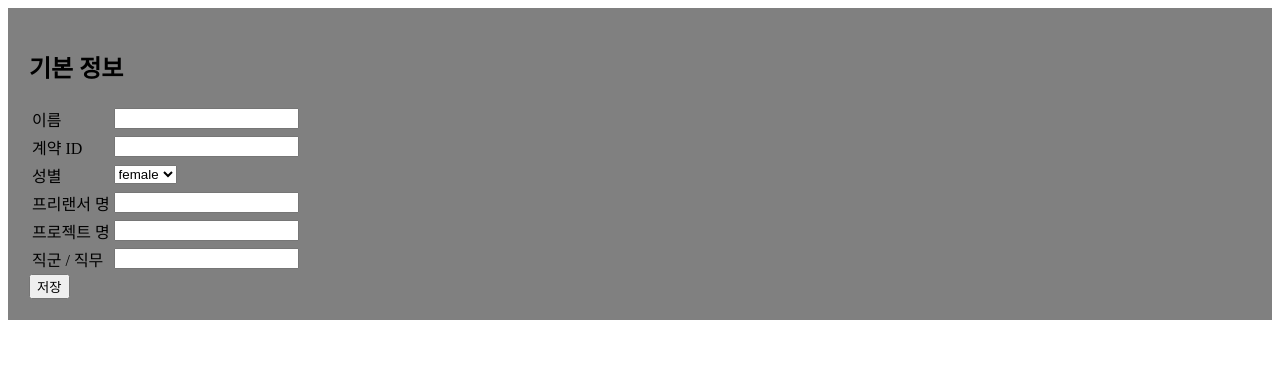
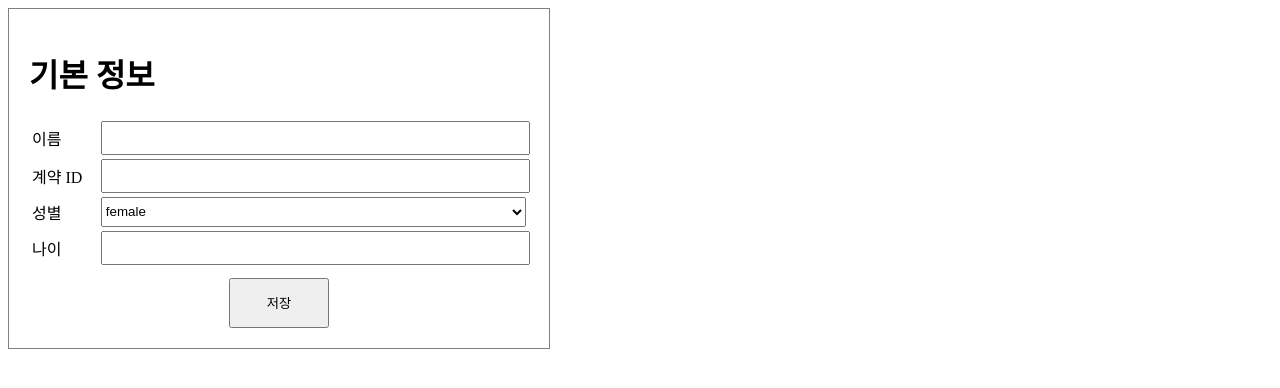
Before and after one commit to yangSangHoon/react-hook-form-scaffoling, a React (Vite) app: page /match/1 in a window 1280 px wide. Shown: the top 388 px of the page. Built offline with nearby package versions, Linux system fonts and the light colour scheme.

Commit message:
2. validation & error

```diff
--- a/src/pages/match/MatchDetail.tsx
+++ b/src/pages/match/MatchDetail.tsx
@@ -1,6 +1,6 @@
 import { RouteComponentProps } from 'react-router';
+import { useForm } from 'react-hook-form';
 import MatchDetailStyle from './MatchDetailStyle';
-import { useForm } from 'react-hook-form';
 
 interface Params {
     id: string;
@@ -28,58 +28,61 @@ const MatchDetail: React.VFC<RouteComponentProps<Params>> = ({ match }) => {
     const name = watch('name');
     console.log(name);
 
+    console.log('errors', errors);
+
     return (
-        <article css={MatchDetailStyle}>
+        <MatchDetailStyle>
             <h1>기본 정보</h1>
             <form onSubmit={handleSubmit(onSubmit)}>
                 <table>
                     <tbody>
                         <tr>
-                            <td>이름</td>
                             <td>
-                                <input type="text" {...register('name')}></input>
+                                <label>이름</label>
+                                <div>
+                                    <input type="text" {...register('name', { required: true, maxLength: 4 })}></input>
+                                    {errors.name?.type === 'maxLength' && <div className="error">4글자 이하로 입력해 주세요.</div>}
+                                    {errors.name?.type === 'required' && <div className="error">이름은 필수 값입니다.</div>}
+                                </div>
                             </td>
                         </tr>
                         <tr>
-                            <td>계약 ID</td>
                             <td>
-                                <input type="text" {...register('contractId', { required: true })}></input>
-                                {errors.contractId && <div className="error">계약 ID는 필수 값입니다.</div>}
+                                <label>계약 ID</label>
+                                <div>
+                                    <input type="text" {...register('contractId', { required: true, pattern: /^[A-Za-z]+$/i })}></input>
+                                    {errors.contractId?.type === 'pattern' && <div className="error">영문만 입력 가능합니다.</div>}
+                                    {errors.contractId?.type === 'required' && <div className="error">계약 ID는 필수 값입니다.</div>}
+                                </div>
                             </td>
                         </tr>
                         <tr>
-                            <td>성별</td>
                             <td>
-                                <select {...register('gender')}>
-                                    <option value="female">female</option>
-                                    <option value="male">male</option>
-                                    <option value="other">other</option>
-                                </select>
+                                <label>성별</label>
+                                <div>
+                                    <select {...register('gender')}>
+                                        <option value="female">female</option>
+                                        <option value="male">male</option>
+                                        <option value="other">other</option>
+                                    </select>
+                                </div>
                             </td>
                         </tr>
                         <tr>
-                            <td>프리랜서 명</td>
                             <td>
-                                <input type="text"></input>
-                            </td>
-                        </tr>
-                        <tr>
-                            <td>프로젝트 명</td>
-                            <td>
-                                <input type="text"></input>
-                            </td>
-                        </tr>
-                        <tr>
-                            <td>직군 / 직무</td>
-                            <td>
-                                <input type="text"></input>
+                                <label>나이</label>
+                                <div>
+                                    <input type="number" {...register('age', { min: 18, max: 999 })} />
+                                    {errors.age?.type === 'min' && <div className="error">18이상으로 입력해 주세요.</div>}
+                                    {errors.age?.type === 'max' && <div className="error">999세 이하로 입력해 주세요</div>}
+                                </div>
                             </td>
                         </tr>
                     </tbody>
                 </table>
                 <button type="submit">저장</button>
             </form>
-        </article>
+        </MatchDetailStyle>
     );
 };
 
--- a/src/pages/match/MatchDetailStyle.ts
+++ b/src/pages/match/MatchDetailStyle.ts
@@ -1,12 +1,44 @@
-import { css, jsx } from '@emotion/react';
+import { css } from '@emotion/react';
+import styled from '@emotion/styled';
 
-const MatchDetailStyle = css`
+const MatchDetailStyle = styled.div`
     border: 1px solid gray;
     padding: 20px;
+    max-width: 500px;
 
-    background-color: gray;
-    & .error {
+    .error {
         color: red;
+    }
+
+    table {
+        width: 100%;
+    }
+
+    td {
+        display: flex;
+        align-items: center;
+        label {
+            display: inline-block;
+            width: 80px;
+        }
+        div {
+            width: 100%;
+        }
+        input,
+        select {
+            width: 100%;
+            height: 30px;
+            padding: 0;
+        }
+    }
+
+    button {
+        width: 100px;
+        height: 50px;
+        text-align: center;
+        margin: 0 auto;
+        display: block;
+        margin-top: 10px;
     }
 `;
 
```
Also changed, not shown: package.json (+0 -9 lines).
